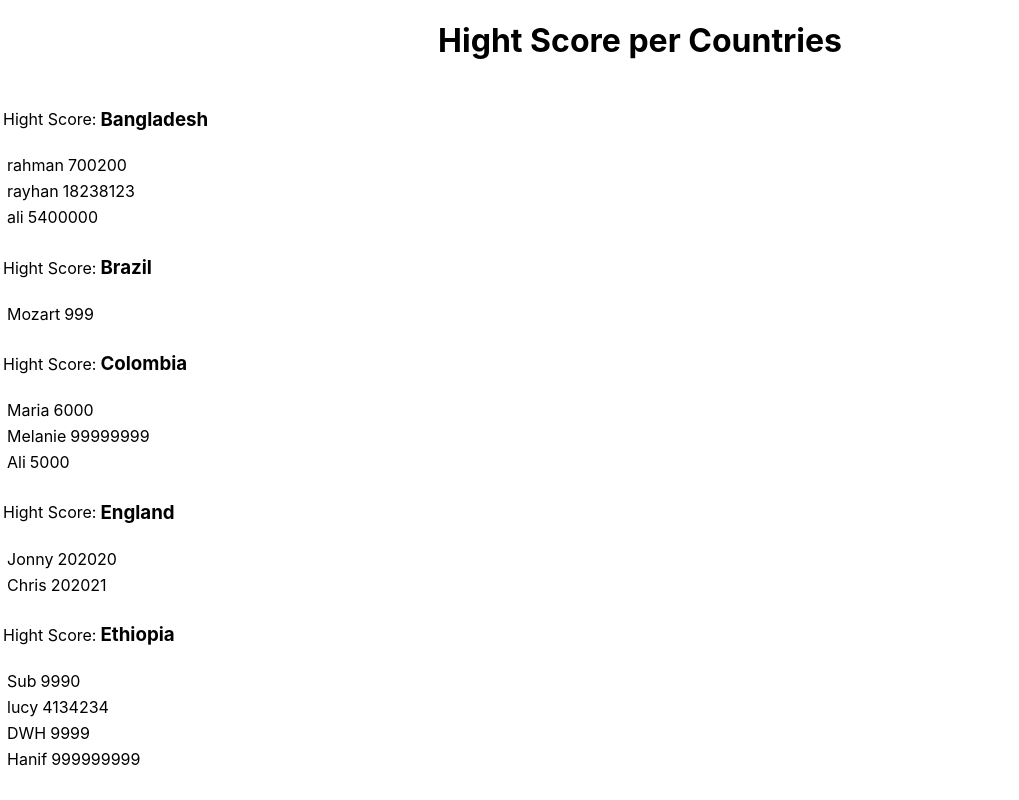
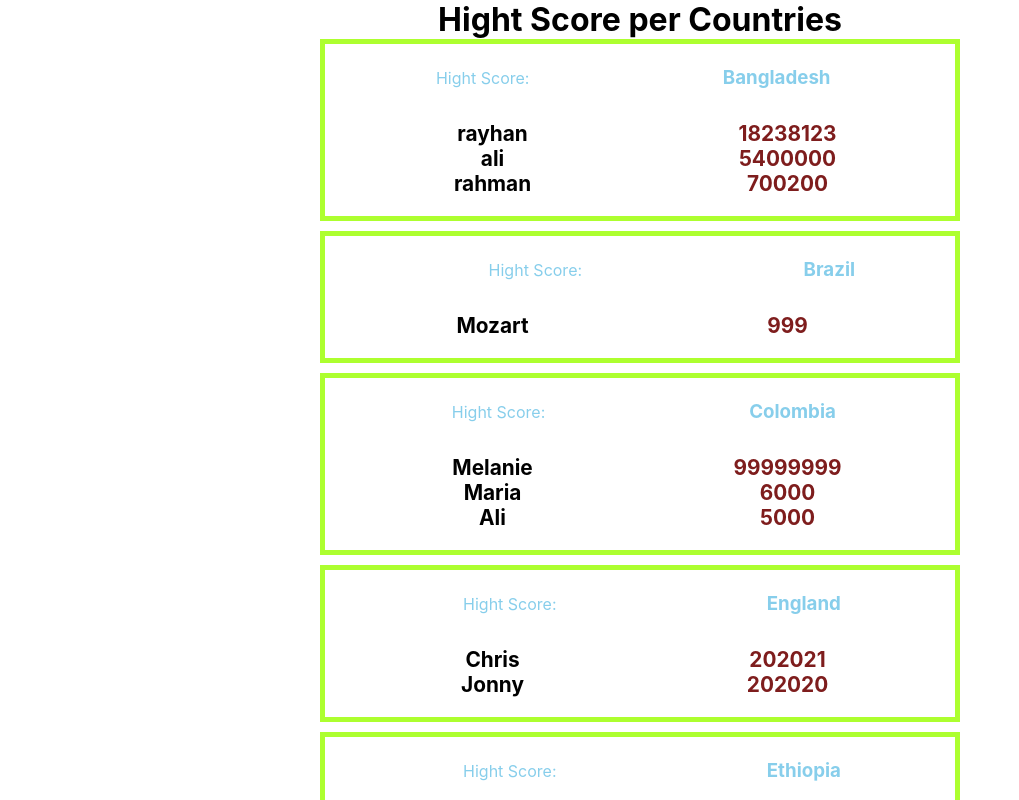
Before and after one commit to alinosratipour/high-scores-react, a React (Create React App) app: page / in a window 1280 px wide. Shown: the top 800 px of the page, without its empty margins (0-1019 px from the left). Built offline with nearby package versions, Linux system fonts and the light colour scheme.

Commit message:
completed hight score challenge

```diff
--- a/src/App.css
+++ b/src/App.css
@@ -1,38 +1,42 @@
+*{
+  margin: 0;
+  padding: 0;
+  box-sizing: border-box;
+}
 .App {
   text-align: center;
 }
 
-.App-logo {
-  height: 40vmin;
-  pointer-events: none;
+.ScoreTable{
+  border: 5px solid greenyellow;
+  width: 50%;
+margin:0 auto;
+padding: 20px;
+margin-bottom: 10px;
+}
+.country{
+ color: skyblue;
+
 }
 
-@media (prefers-reduced-motion: no-preference) {
-  .App-logo {
-    animation: App-logo-spin infinite 20s linear;
-  }
+.countryRow{
+  width: 100%;
+  padding-bottom: 30px;
 }
 
-.App-header {
-  background-color: #282c34;
-  min-height: 100vh;
-  display: flex;
-  flex-direction: column;
-  align-items: center;
-  justify-content: center;
-  font-size: calc(10px + 2vmin);
-  color: white;
+.personName{
+  font-size: 1.3rem;
+  flex: 1;
+  font-weight: bold;
+}
+.personScore{
+font-size: 1.3rem;
+font-weight: bold;
+color: rgb(126, 29, 29);
+  flex: 1;
 }
 
-.App-link {
-  color: #61dafb;
+.scoreAndName{
+  display: flex;
+
 }
-
-@keyframes App-logo-spin {
-  from {
-    transform: rotate(0deg);
-  }
-  to {
-    transform: rotate(360deg);
-  }
-}
--- a/src/HighScoreTable.js
+++ b/src/HighScoreTable.js
@@ -4,7 +4,7 @@ import PlayerScore from "./PlayerScore";
 
 const HighScoreTable = () =>{
     return(
-   <div>
+   <div  >
    <h1>Hight Score per Countries</h1>
        <PlayerScore Score={Score}/>
    </div>
--- a/src/PlayerScore.js
+++ b/src/PlayerScore.js
@@ -4,32 +4,35 @@ import React from "react";
 
 const PlayerScore = (props) =>{
     return(
-   <div >
+   <div className="ScoreWrapper">
 
-     {props.Score.sort((a, b) => a.name.localeCompare(b.name)).map(item =>{
+     {props.Score.sort((a, b) => a.name.localeCompare(b.name)).map((item,index) =>{
          const {name,scores} = item;
          return(
-            <div>
-            <table>
-                <th></th>
-                <tr>
-                  <td>Hight Score: </td>
-                  <td><h3>{name}</h3></td>
+            <div key={index} className="ScoreTable">
+            <table className="countryRow">
+              <thead></thead>
+               <tbody>
+                <tr className="country">
+                  <td className="country">Hight Score: </td>
+                  <td><h3 className="country">{name}</h3></td>
                 </tr>
-
+               </tbody>
             </table>
 
 
 
-                   <div>{scores.map(score=>{
+                   <div>{scores.sort((a, b) =>
+                    b.s -a.s).map((score,index)=>{
                        const { n, s } = score;
                     return(
-                    <table>
-                    <th></th>
+                    <div  key ={index} className="scoreAndName">
 
-                        <td>{n}</td>
-                        <td>{s}</td>
-                    </table>
+
+                        <div className="personName">{n}</div>
+                        <div className="personScore">{s}</div>
+
+                    </div>
 
                     );
 
```
